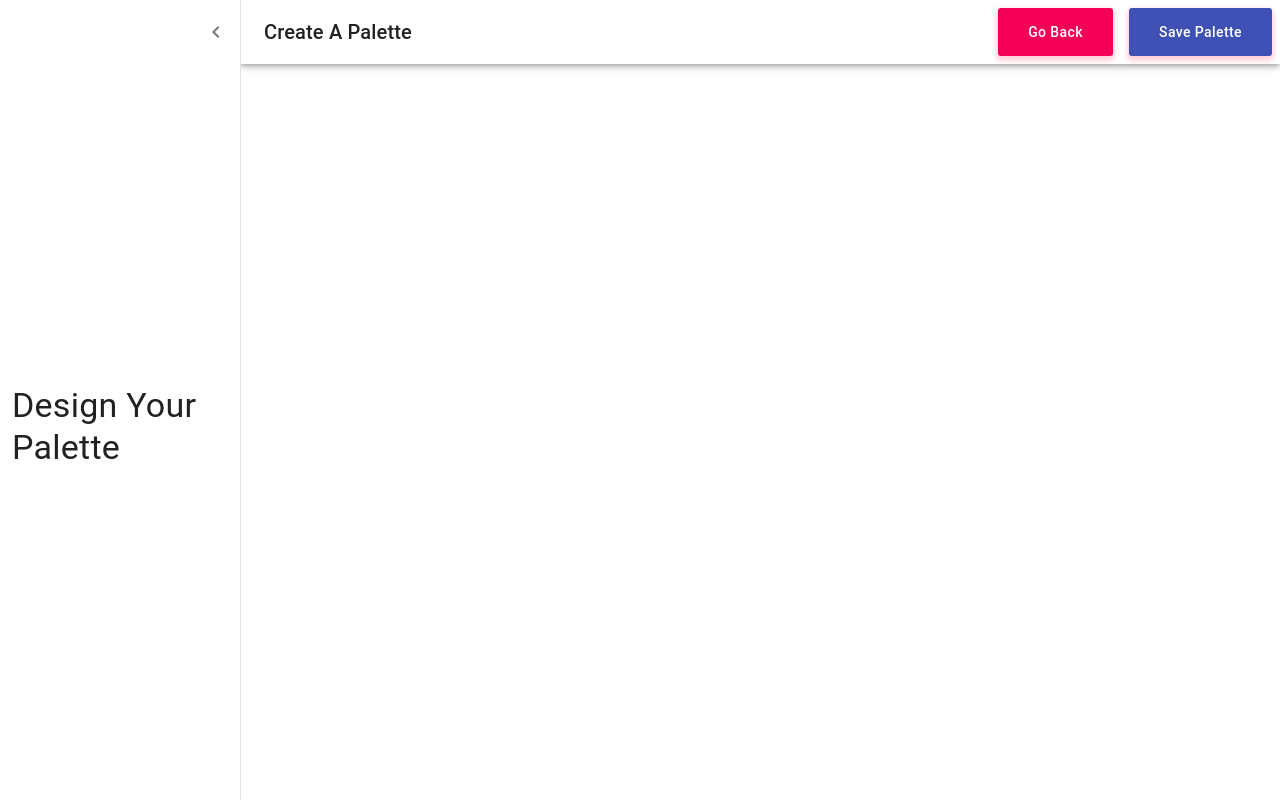
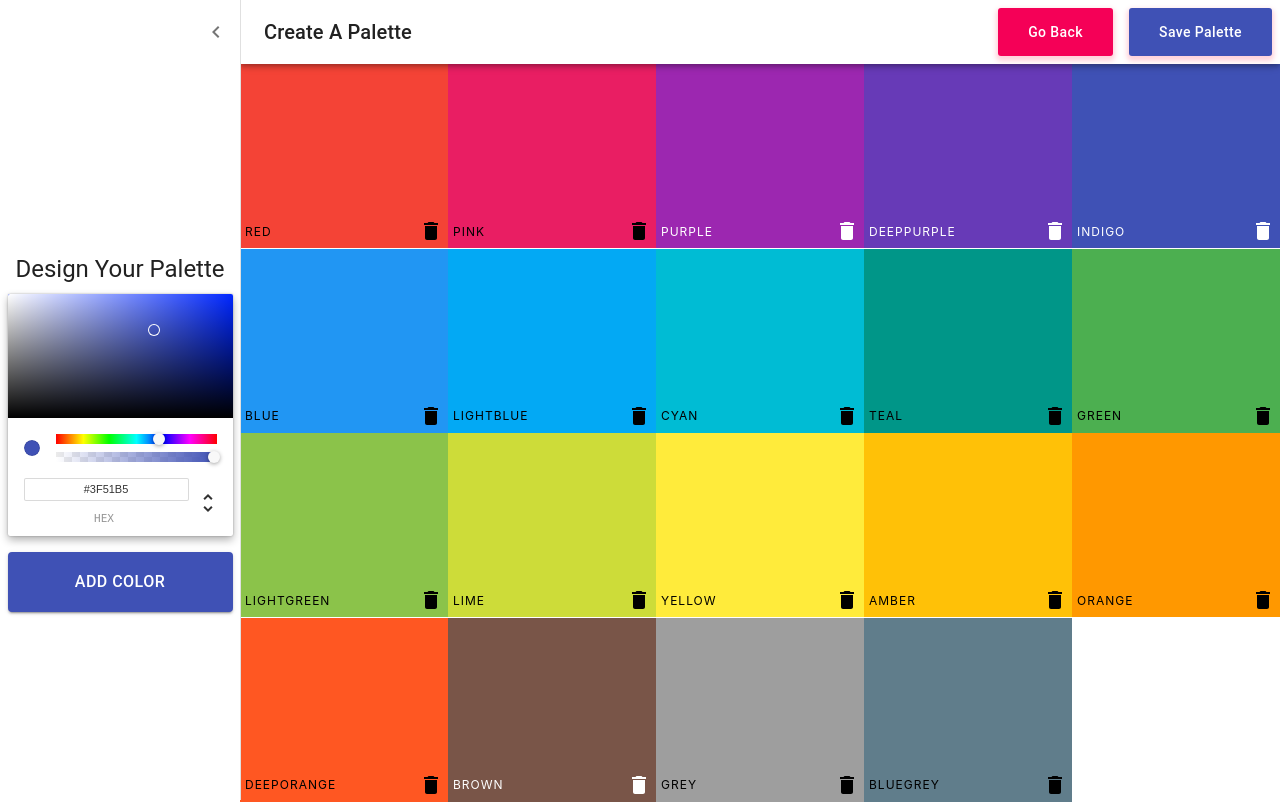
Before and after one commit to Terryohana/painter-palette, a React (Create React App) app: page /painter-palette/palette/new in a window 1280 px wide. Built offline with nearby package versions, Linux system fonts and the light colour scheme.

Commit message:
Almost done implementing the new palette component allowing the creation of a palette. Also added in react-sortable-hoc package to allow the new color boxes to be draggable and moved around

```diff
--- a/package.json
+++ b/package.json
@@ -10,6 +10,7 @@
     "@testing-library/jest-dom": "^4.2.4",
     "@testing-library/react": "^9.5.0",
     "@testing-library/user-event": "^7.2.1",
+    "array-move": "^3.0.1",
     "chroma": "0.0.1",
     "chroma-js": "^2.1.0",
     "rc-slider": "^9.5.3",
@@ -18,7 +19,8 @@
     "react-copy-to-clipboard": "^5.0.2",
     "react-dom": "^16.13.1",
     "react-router-dom": "^5.2.0",
-    "react-scripts": "3.4.3"
+    "react-scripts": "3.4.3",
+    "react-sortable-hoc": "^1.11.0"
   },
   "scripts": {
     "start": "react-scripts start",
--- /dev/null
+++ b/src/components/ColorPicker/ColorPicker.js
@@ -0,0 +1,38 @@
+import React, { Component } from "react";
+import { ChromePicker } from "react-color";
+import { withStyles } from "@material-ui/styles";
+import Button from "@material-ui/core/Button";
+import styles from "../../styles/ColorPickerStyles";
+
+class ColorPicker extends Component {
+	constructor(props) {
+		super(props);
+		this.state = { currentColor: "#3f51b5", newColorName: "" };
+	}
+	handleColorChange = (color) => {
+		this.setState({ currentColor: color.hex });
+	};
+	render() {
+		let { classes } = this.props;
+		let { currentColor } = this.state;
+		return (
+			<div className={classes.root}>
+				<ChromePicker
+					color={this.state.currentColor}
+					onChangeComplete={this.handleColorChange}
+				/>
+				<Button
+					className={classes.addBtn}
+					variant="contained"
+					type="submit"
+					color="primary"
+					style={{ backgroundColor: currentColor }}
+				>
+					Add Color
+				</Button>
+			</div>
+		);
+	}
+}
+
+export default withStyles(styles)(ColorPicker);
--- /dev/null
+++ b/src/components/NewColorBox/NewColorBox.js
@@ -0,0 +1,26 @@
+import { withStyles } from "@material-ui/styles";
+import DeleteIcon from "@material-ui/icons/Delete";
+import React from "react";
+import styles from "../../styles/NewColorBox";
+import getTextColor from "../../helpers/getTextColor";
+import { SortableElement } from "react-sortable-hoc";
+
+const NewColorBox = SortableElement(props =>{
+    let{classes, backgroundColor, name} = props
+    return (
+        <div
+            className={classes.root}
+            style={{ backgroundColor: backgroundColor }}
+        >
+            <div
+                style={{ color: getTextColor(backgroundColor) }}
+                className={classes.content}
+            >
+                <span>{name}</span>
+                <DeleteIcon className={classes.deleteIcon} />
+            </div>
+        </div>
+    );
+})
+
+export default withStyles(styles)(NewColorBox);
--- a/src/components/NewPalette/NewPalette.js
+++ b/src/components/NewPalette/NewPalette.js
@@ -1,23 +1,27 @@
 import React, { Component } from "react";
 import classNames from "classnames";
 import { withStyles } from "@material-ui/core/styles";
-import NewPaletteNav from '../NewPaletteNav/NewPaletteNav'
+import NewPaletteNav from "../NewPaletteNav/NewPaletteNav";
 import Drawer from "@material-ui/core/Drawer";
 import Typography from "@material-ui/core/Typography";
 import Divider from "@material-ui/core/Divider";
 import IconButton from "@material-ui/core/IconButton";
 import ChevronLeftIcon from "@material-ui/icons/ChevronLeft";
-import Button from "@material-ui/core/Button";
+import ColorPicker from "../ColorPicker/ColorPicker";
 import styles from "../../styles/NewPaletteStyles";
+import seedColors from "../../seedColorPalettes";
+import NewPaletteList from "../NewPaletteList/NewPaletteList";
+import { arrayMove } from "react-sortable-hoc";
 
 class NewPalette extends Component {
 	static defaultProps = {
-      maxColors: 20
+		maxColors: 20,
 	};
 	constructor(props) {
 		super(props);
 		this.state = {
 			drawerOpen: true,
+			colors: seedColors[0].colors,
 		};
 		this.handleDrawerOpen = this.handleDrawerOpen.bind(this);
 		this.handleDrawerClose = this.handleDrawerClose.bind(this);
@@ -30,21 +34,28 @@ class NewPalette extends Component {
 		this.setState({ drawerOpen: false });
 	}
 
-
+	onSortEnd = ({ oldIndex, newIndex }) => {
+		this.setState(({ colors }) => ({
+			colors: arrayMove(colors, oldIndex, newIndex),
+		}));
+	};
 	render() {
 		const { classes } = this.props;
-      const { drawerOpen } = this.state;
+		const { drawerOpen, colors } = this.state;
 
 		return (
 			<div className={classes.root}>
-          <NewPaletteNav drawerOpen={drawerOpen} handleDrawerOpen={this.handleDrawerOpen}/>
+				<NewPaletteNav
+					drawerOpen={drawerOpen}
+					handleDrawerOpen={this.handleDrawerOpen}
+				/>
 				<Drawer
 					className={classes.drawer}
-            variant='persistent'
-            anchor='left'
+					variant="persistent"
+					anchor="left"
 					open={drawerOpen}
 					classes={{
-              paper: classes.drawerPaper
+						paper: classes.drawerPaper,
 					}}
 				>
 					<div className={classes.drawerHeader}>
@@ -52,22 +63,31 @@ class NewPalette extends Component {
 							<ChevronLeftIcon />
 						</IconButton>
 					</div>
+
 					<Divider />
+
 					<div className={classes.container}>
-              <Typography variant='h4' gutterBottom>
+						<Typography variant="h5" gutterBottom>
 							Design Your Palette
 						</Typography>
 
-
+						<ColorPicker />
 					</div>
 				</Drawer>
 				<main
 					className={classNames(classes.content, {
-              [classes.contentShift]: drawerOpen
+						[classes.contentShift]: drawerOpen,
 					})}
 				>
 					<div className={classes.drawerHeader} />
 
+					<NewPaletteList
+						colors={colors}
+						// removeColor={this.removeColor}
+						axis="xy"
+						onSortEnd={this.onSortEnd}
+						distance={20}
+					/>
 				</main>
 			</div>
 		);
--- /dev/null
+++ b/src/components/NewPaletteList/NewPaletteList.js
@@ -0,0 +1,20 @@
+import React from "react";
+import NewColorBox from "../NewColorBox/NewColorBox";
+import { SortableContainer } from "react-sortable-hoc";
+
+const NewPaletteList = SortableContainer(({ colors, removeColor }) => {
+  return (
+    <div style={{ height: "100%" }}>
+      {colors.map((color, i) => (
+        <NewColorBox
+          index={i}
+          key={color.name}
+          backgroundColor={color.color}
+          name={color.name}
+        //   handleClick={() => removeColor(color.name)}
+        />
+      ))}
+    </div>
+  );
+});
+export default NewPaletteList;
--- /dev/null
+++ b/src/styles/ColorPickerStyles.js
@@ -0,0 +1,12 @@
+export default {
+    root:{
+        zIndex: '2',
+
+    },
+    addBtn:{
+		width: "100%",
+		padding: "1rem",
+		marginTop: "1rem",
+		fontSize: "1em"
+	}
+}
--- /dev/null
+++ b/src/styles/NewColorBox.js
@@ -0,0 +1,52 @@
+import mediaQuery from '../helpers/getMediaQuery'
+
+const styles = {
+    root: {
+        width: "20%",
+        height: "25%",
+        margin: "0 auto",
+        display: "inline-block",
+        position: "relative",
+        cursor: "pointer",
+        marginBottom: "-3.5px",
+
+        [mediaQuery.size("lg")]: {
+            width: "25%",
+            height: "20%"
+          },
+          [mediaQuery.size("md")]: {
+            width: "50%",
+            height: "10%"
+          },
+          [mediaQuery.size("sm")]: {
+            width: "100%",
+            height: "5%"
+          }
+    },
+    content:{
+        position: "absolute",
+        width: "100%",
+        left: "0px",
+        bottom: "0px",
+        // padding: "5px",
+        letterSpacing: "1px",
+        textTransform: "uppercase",
+        fontSize: "12px",
+        display: "flex",
+        justifyContent: "space-between",
+        alignItems:"center",
+        "& span":{
+            padding:"5px"
+        }
+
+    },
+    deleteIcon: {
+        transition: "all 0.3s ease-in-out",
+        padding:"5px",
+        "&:hover": {
+            transform: "scale(1.5)"
+          },
+      }
+}
+
+export default styles;
--- a/src/styles/NewPaletteStyles.js
+++ b/src/styles/NewPaletteStyles.js
@@ -20,7 +20,7 @@ const styles = theme => ({
 		display: "flex",
 		alignItems: "center",
 		width: "100%",
-		padding: "0 8px",
+		// padding: "0 8px",
 		...theme.mixins.toolbar,
 		justifyContent: "flex-end",
 	},
@@ -58,6 +58,8 @@ const styles = theme => ({
 		height: 48,
 		padding: "0 30px",
 		boxShadow: "0 3px 5px 2px rgba(255, 105, 135, .3)",
+
 	},
+
 });
 export default styles;
```
Also changed, not shown: 1 other file (tests, documents, lock files or other folders). Lines whose indentation alone changed are shown as unchanged.
